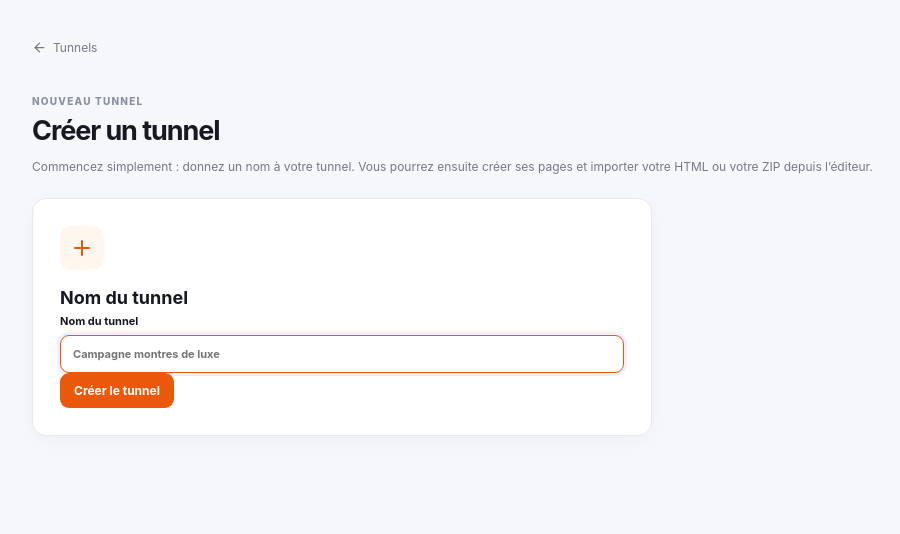
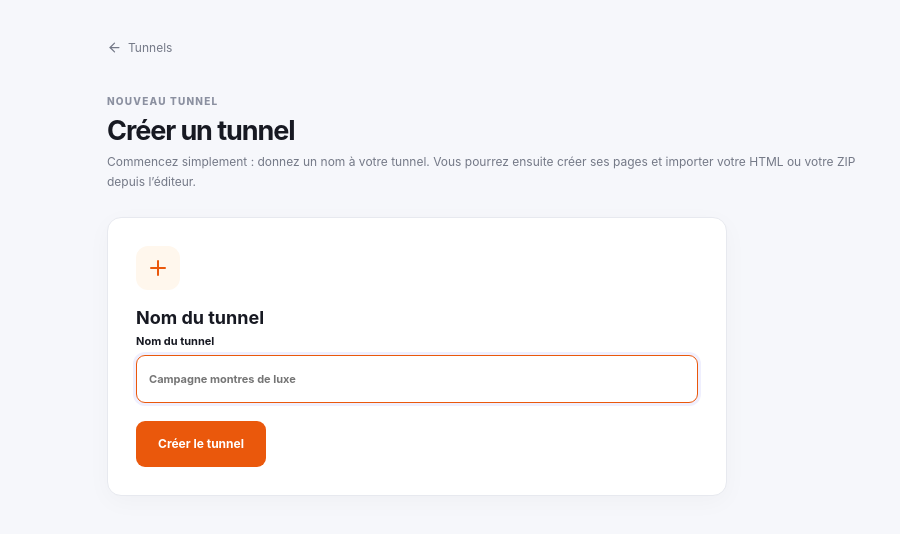
Before and after one commit to anamaherbert1-glitch/Conik.io, a Next.js app: page /funnels/new in a window 1280 px wide. Shown: the top 534 px of the page, without its empty margins (123-1023 px from the left). Built offline with nearby package versions, Linux system fonts and the light colour scheme.

Commit message:
fix: prevent tunnel creation controls from overlapping

```diff
--- a/app/funnels/new/page.tsx
+++ b/app/funnels/new/page.tsx
@@ -11,8 +11,7 @@ export default function NewFunnel() {
   const [loading, setLoading] = useState(false)
 
   async function createFunnel(event: FormEvent) {
-    event.preventDefault()
-    setError(''); setLoading(true)
+    event.preventDefault(); setError(''); setLoading(true)
     try {
       const supabase = createClient()
       const { data: { user } } = await supabase.auth.getUser()
@@ -24,25 +23,33 @@ export default function NewFunnel() {
       const { data, error: insertError } = await supabase.from('funnels').insert({ organization_id: member.organization_id, name: name.trim(), slug, source: 'manual' }).select('id').single()
       if (insertError) throw new Error(insertError.message)
       window.location.href = `/funnels/${data.id}`
-    } catch (err) {
-      setError(err instanceof Error ? err.message : 'Impossible de créer le tunnel.')
-      setLoading(false)
-    }
+    } catch (err) { setError(err instanceof Error ? err.message : 'Impossible de créer le tunnel.'); setLoading(false) }
   }
 
-  return <div className="page">
+  return <div className="page funnel-new-page">
     <Link href="/funnels" className="back"><ArrowLeft size={15}/>Tunnels</Link>
     <small>NOUVEAU TUNNEL</small>
     <h1>Créer un tunnel</h1>
-    <p>Commencez simplement : donnez un nom à votre tunnel. Vous pourrez ensuite créer ses pages et importer votre HTML ou votre ZIP depuis l’éditeur.</p>
-    <div className="choice" style={{ marginTop: 24, maxWidth: 620 }}>
+    <p className="funnel-new-intro">Commencez simplement : donnez un nom à votre tunnel. Vous pourrez ensuite créer ses pages et importer votre HTML ou votre ZIP depuis l’éditeur.</p>
+    <div className="choice funnel-create-card">
       <div className="ico"><Plus/></div>
       <h2>Nom du tunnel</h2>
-      <form onSubmit={createFunnel}>
+      <form onSubmit={createFunnel} className="funnel-create-form">
         <label className="form-label">Nom du tunnel<input className="form-input" required minLength={2} maxLength={120} value={name} onChange={e=>setName(e.target.value)} placeholder="Campagne montres de luxe" autoFocus /></label>
         {error && <div className="error">{error}</div>}
-        <button className="primary" disabled={loading}>{loading ? <><Loader2 size={16} className="spin"/>Création…</> : 'Créer le tunnel'}</button>
+        <button className="primary create-funnel-button" disabled={loading}>{loading ? <><Loader2 size={16} className="spin"/>Création…</> : 'Créer le tunnel'}</button>
       </form>
     </div>
+    <style jsx>{`
+      .funnel-new-page{width:100%;max-width:900px;min-width:0;overflow-x:hidden}
+      .funnel-new-intro{max-width:760px;line-height:1.7;margin:0 0 24px}
+      .funnel-create-card{width:min(620px,100%);max-width:100%;padding:28px;margin-top:24px;overflow:hidden}
+      .funnel-create-form{display:grid;gap:14px;width:100%;max-width:100%}
+      .funnel-create-form .form-label{width:100%;min-width:0}
+      .funnel-create-form .form-input{display:block;width:100%;min-width:0;min-height:48px}
+      .create-funnel-button{justify-self:start;min-height:46px;margin-top:4px;padding-inline:22px;white-space:nowrap}
+      .funnel-create-form .error{margin-top:0}
+      @media(max-width:520px){.funnel-new-page{padding:24px 16px}.funnel-create-card{padding:22px;margin-top:20px}.create-funnel-button{width:100%;margin-top:5px}.funnel-new-intro{line-height:1.6}}
+    `}</style>
   </div>
 }
```
